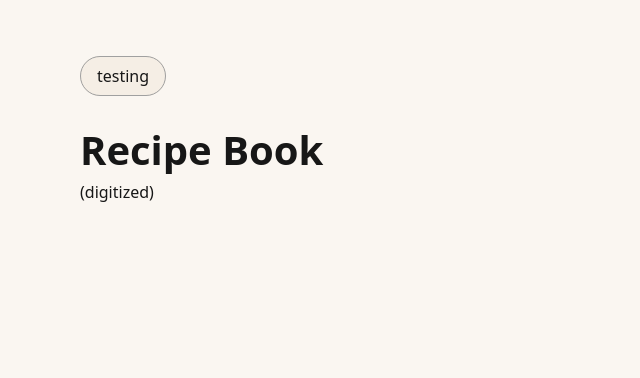
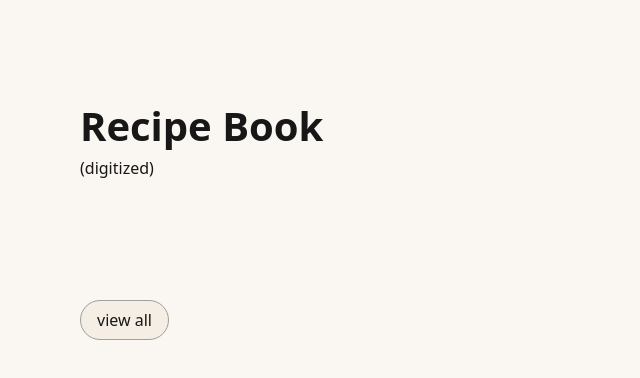
Before and after one commit to bzrymiak/recipes, a Next.js app: page / in a window 1280 px wide. Shown: the top 378 px of the page, without its empty margins (0-640 px from the left). Built offline with nearby package versions, Linux system fonts and the light colour scheme.

Commit message:
testing vercel

```diff
--- a/src/app/page.js
+++ b/src/app/page.js
@@ -3,14 +3,18 @@ import Button from "@/components/button.js";
 
 export default function Home() {
   return (
-    <div className="px py">
+    <div>
 
 
-      <Button title={"testing"} cta={"https://stardewvalleywiki.com/Stardew_Valley_Wiki"}></Button>
 
-      <section>
+      <section className="px py">
         <h1 className="mt-8">Recipe Book</h1>
         <h2>(digitized)</h2>
+      </section>
+
+      <section className="px py">
+        <Button title={"view all"} cta={"https://stardewvalleywiki.com/Stardew_Valley_Wiki"}></Button>
+
       </section>
     </div>
   );
```
